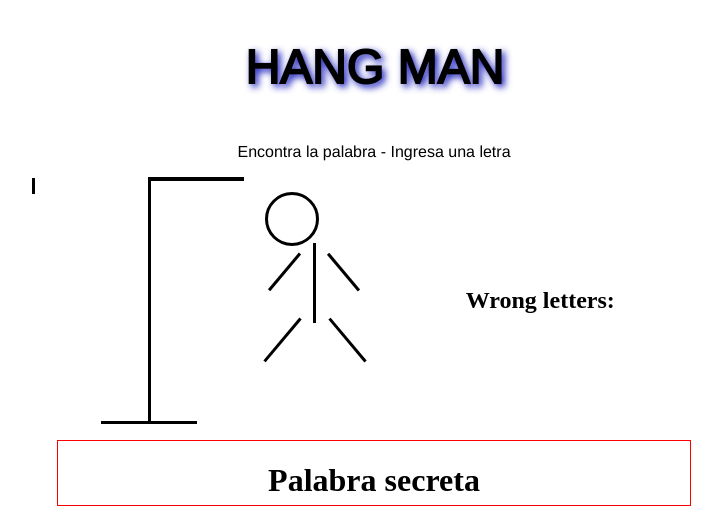
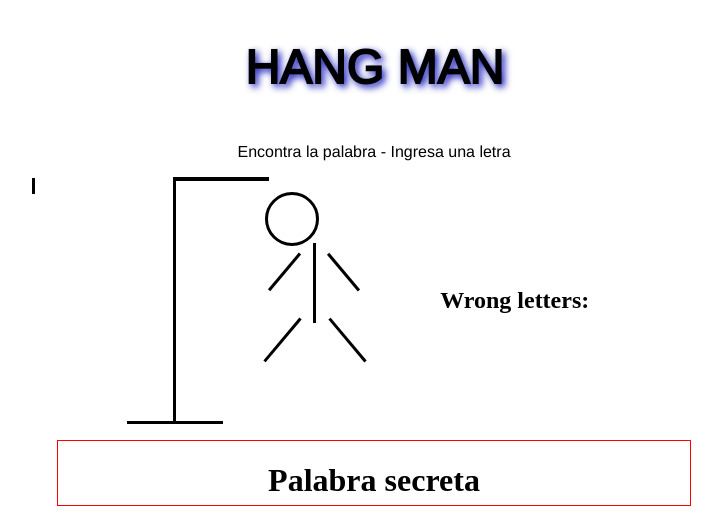
Before and after one commit to fedengarcia/hangman, a React (Create React App) app: page / in a window 1280 px wide. Shown: the top 530 px of the page, without its empty margins (266-988 px from the left). Built offline with nearby package versions, Linux system fonts and the light colour scheme.

Commit message:
LastChanges

```diff
--- a/src/Components/GameContainer/GameContainer.js
+++ b/src/Components/GameContainer/GameContainer.js
@@ -16,7 +16,9 @@ const GameContainer = () => {
     return (<div className={classes.gameContainer}>
 
             <div >
+                <div>
                 <HangmanContainer/>
+                </div>
                 <WrongLetters/>
             </div>
 
--- a/src/Components/Word/WordStyles.js
+++ b/src/Components/Word/WordStyles.js
@@ -3,5 +3,11 @@ export const WordStyles = (theme) => ({
         border:'1px solid red',
         width:'50%',
         height:'4em',
+    },
+    wrongLettersContainer:{
+        display:'flex',
+        justifyContent:'flex-start',
+        alignItems:'center',
+        marginLeft:'3em',
     }
 })
--- a/src/Components/Word/WorngLetters.js
+++ b/src/Components/Word/WorngLetters.js
@@ -9,7 +9,7 @@ const WrongWords = ({letters}) => {
     const classes = useStyles();
 
     return (
-        <div className={classes.wrongWordsContainer}>
+        <div className={classes.wrongLettersContainer}>
             <h2>Wrong letters:</h2>
             {/* {letters.map((letter) => <p key={letter.index()}>{`${letter},`}</p>)} */}
         </div>
```
